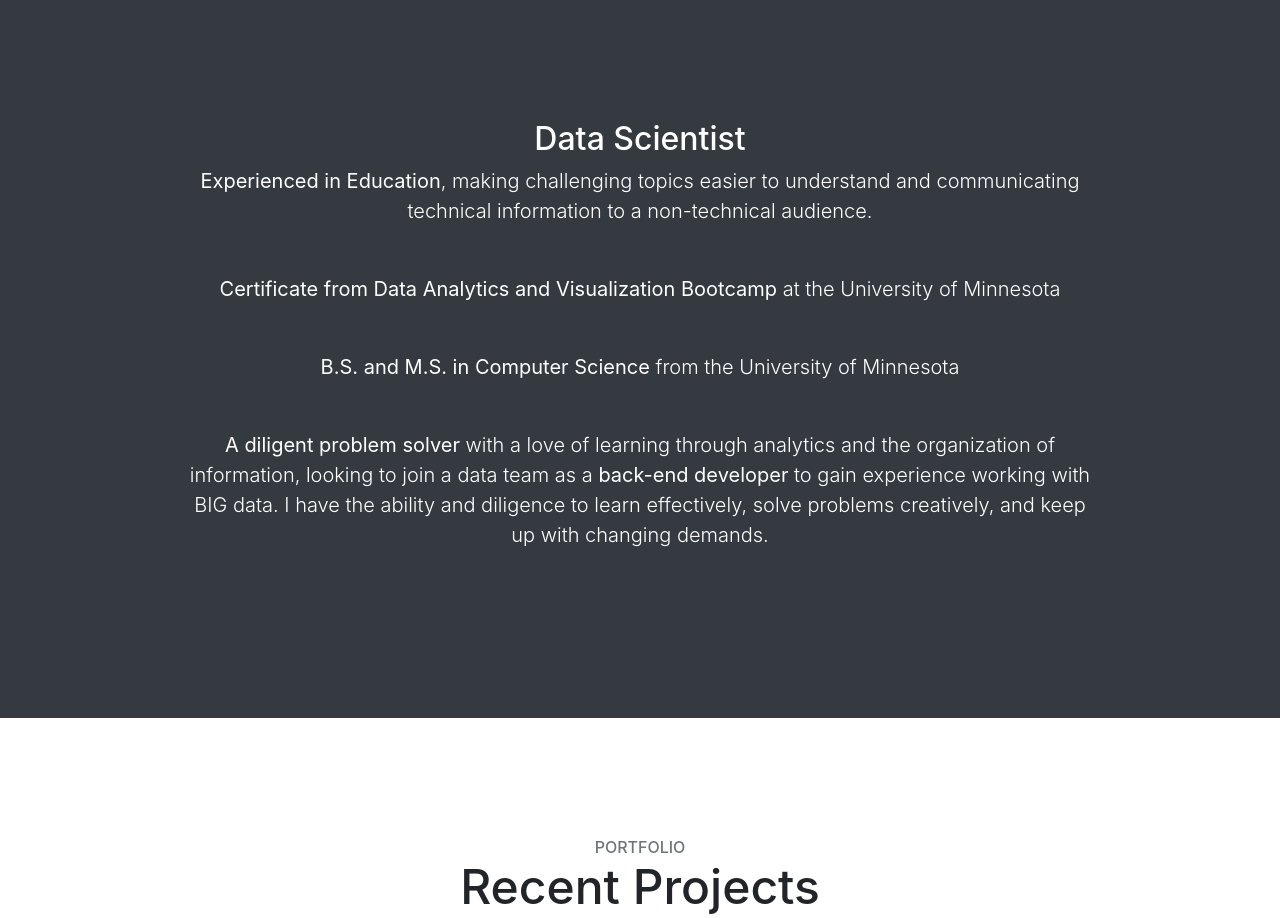
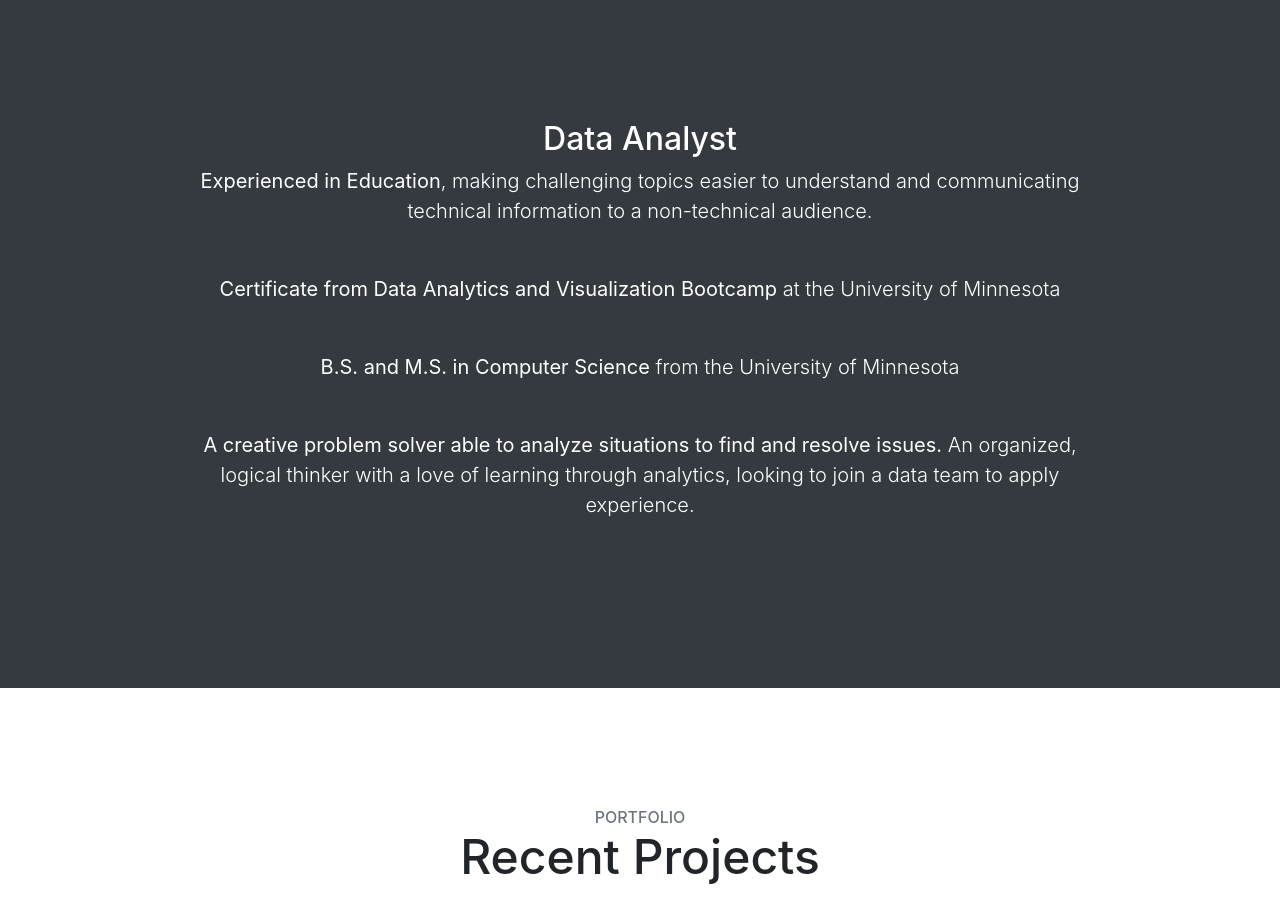
Before and after one commit to blizzardfun/CarolT.github.io, a website with bundled scripts: page index.html in a window 1280 px wide. Shown: the part 800-1718 px from the top of the page. Built offline with nearby package versions, Linux system fonts and the light colour scheme.

Commit message:
reword summary

```diff
--- a/index.html
+++ b/index.html
@@ -75,16 +75,16 @@
       <div class="row">
         <div class="col-lg-10 mx-auto">
 
-          <h2>Data Scientist</h2>
+          <h2>Data Analyst</h2>
           <p class="lead mb-5"><b>Experienced in Education</b>, making challenging topics easier to understand and
             communicating technical information to a non-technical audience. </p>
             <p class="lead mb-5"><b>Certificate from Data Analytics and Visualization Bootcamp </b>at the
               University of Minnesota</p>
           <p class="lead mb-5"> <b>B.S. and M.S. in Computer Science </b>from the University of Minnesota </p>
 
-            <p class="lead mb-5"> <b>A diligent problem solver </b>with a love of learning through analytics and the organization of information,
-              looking to join a data team as a <b>back-end developer </b>to gain
-              experience working with BIG data. I have the ability and diligence to learn effectively, solve problems creatively, and keep up with changing demands.</p>
+            <p class="lead mb-5">
+              <b>A creative problem solver able to analyze situations to find and resolve issues. </b>
+              An organized, logical thinker with a love of learning through analytics, looking to join a data team to apply experience.</p>
               <!-- <p class="lead mb-5"> Languages:Python, SQL, Javascript, HTML, C, Fortran and Excel VBA.</p>
               <p class="lead mb-5"> Python Libraries:Scipy, Pandas, Matplotlib, Plotly, and Scikit-learn.</p>
               <p class="lead mb-5"> Tools:Git, Visual Stuido Code, Jupyter Notebook, Tableau.</p>
```
